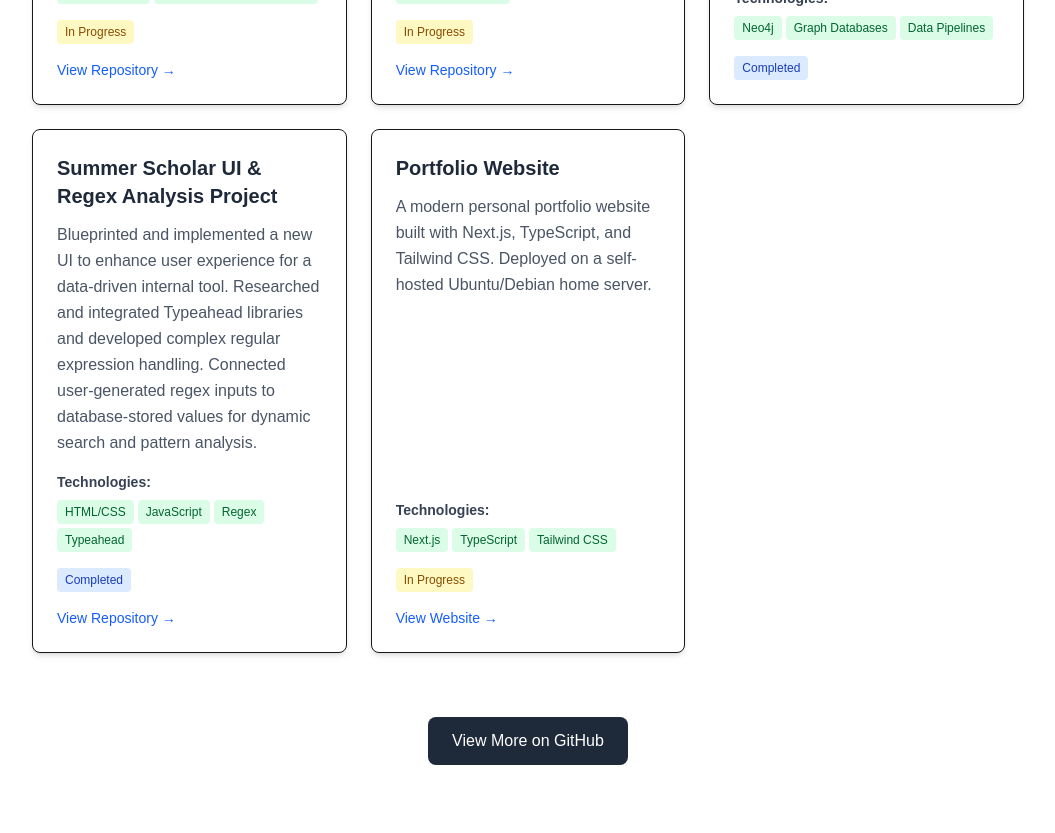
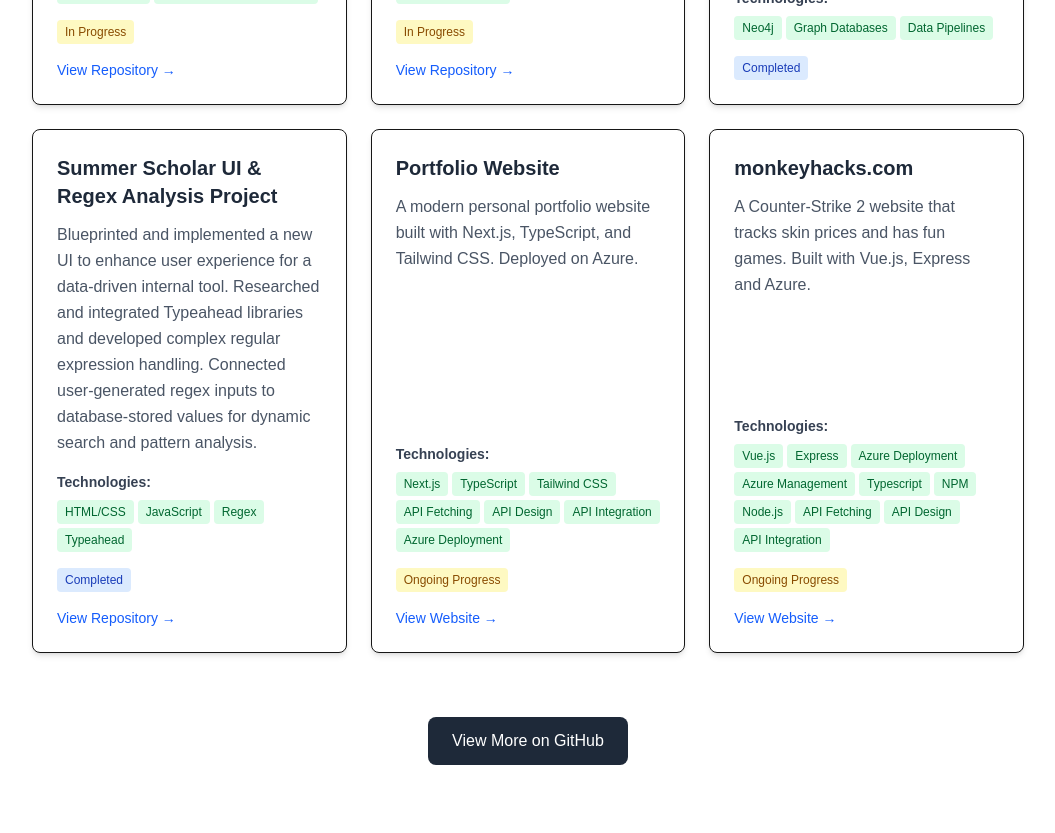
Before and after one commit to baileyfcross/baileyfcross-ui, a Next.js app: page /projects in a window 1280 px wide. Shown: the part 620-1453 px from the top of the page, without its empty margins (112-1167 px from the left). Built offline with nearby package versions, Linux system fonts and the light colour scheme.

Commit message:
added new monkeyhacks entry for website

```diff
--- a/src/app/projects/page.tsx
+++ b/src/app/projects/page.tsx
@@ -24,7 +24,12 @@ const projects = [
     title: "Baseball Manager Simulator",
     description:
       "Developed a cross-platform 2D baseball management sim in C# with .NET 9 and MonoGame DesktopGL. Structured the codebase into core, simulation, application, infrastructure, and game layers to support live match gameplay, save data, and ongoing feature development.",
-    technologies: ["C#", ".NET 9", "MonoGame", "Simulation", "Clean Architecture"],
+    technologies: [
+      "C#",
+      ".NET 9",
+      "MonoGame",
+      "Simulation",
+      "Clean Architecture"],
     status: "In Progress",
     link: "https://github.com/baileyfcross/baseball-manager",
   },
@@ -33,7 +38,10 @@ const projects = [
     title: "NASA Chikungunya Outbreak Graph Database",
     description:
       "Built a Neo4j graph database integrating NASA weather/time datasets with reported chikungunya outbreak data. Mapped relationships between environmental conditions and outbreak clusters to support pattern detection and research analysis. Designed ingestion pipelines to merge heterogeneous datasets and visualize connections in a graph-first model.",
-    technologies: ["Neo4j", "Graph Databases", "Data Pipelines"],
+    technologies: [
+      "Neo4j",
+      "Graph Databases",
+      "Data Pipelines"],
     status: "Completed",
   },
   {
@@ -41,7 +49,11 @@ const projects = [
     title: "Summer Scholar UI & Regex Analysis Project",
     description:
       "Blueprinted and implemented a new UI to enhance user experience for a data-driven internal tool. Researched and integrated Typeahead libraries and developed complex regular expression handling. Connected user-generated regex inputs to database-stored values for dynamic search and pattern analysis.",
-    technologies: ["HTML/CSS", "JavaScript", "Regex", "Typeahead"],
+    technologies: [
+      "HTML/CSS",
+      "JavaScript",
+      "Regex",
+      "Typeahead"],
     status: "Completed",
     link:"https://github.com/TravelMapping/EduTools",
   },
@@ -49,10 +61,38 @@ const projects = [
     id: 4,
     title: "Portfolio Website",
     description:
-      "A modern personal portfolio website built with Next.js, TypeScript, and Tailwind CSS. Deployed on a self-hosted Ubuntu/Debian home server.",
-    technologies: ["Next.js", "TypeScript", "Tailwind CSS"],
-    status: "In Progress",
+      "A modern personal portfolio website built with Next.js, TypeScript, and Tailwind CSS. Deployed on Azure.",
+    technologies: [
+      "Next.js",
+      "TypeScript",
+      "Tailwind CSS",
+      "API Fetching",
+      "API Design",
+      "API Integration",
+      "Azure Deployment",
+    ],
+    status: "Ongoing Progress",
     website: "https://www.baileyfcross.info/",
+  },
+  {
+    id: 5,
+    title: "monkeyhacks.com",
+    description:
+      "A Counter-Strike 2 website that tracks skin prices and has fun games. Built with Vue.js, Express and Azure.",
+    technologies: [
+      "Vue.js",
+      "Express",
+      "Azure Deployment",
+      "Azure Management",
+      "Typescript",
+      "NPM",
+      "Node.js",
+      "API Fetching",
+      "API Design",
+      "API Integration",
+    ],
+    status: "Ongoing Progress",
+    website: "https://www.monkeyhacks.com/",
   }
 ];
 
```
